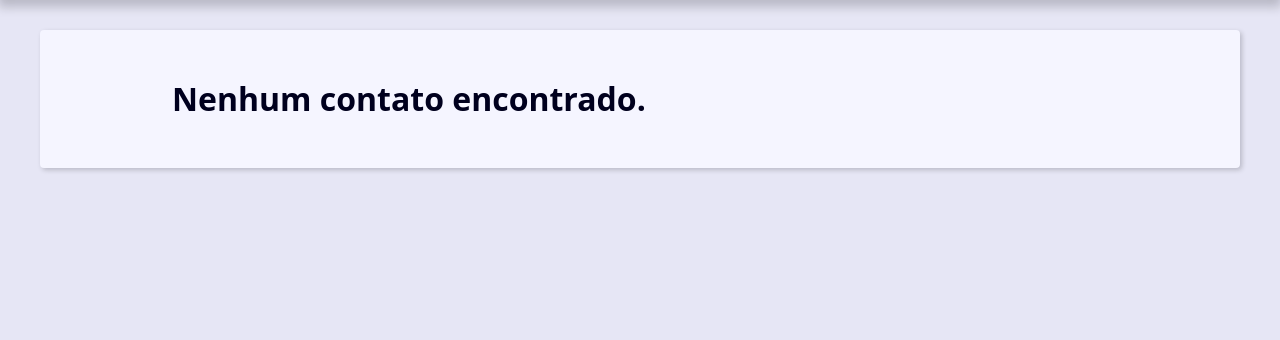
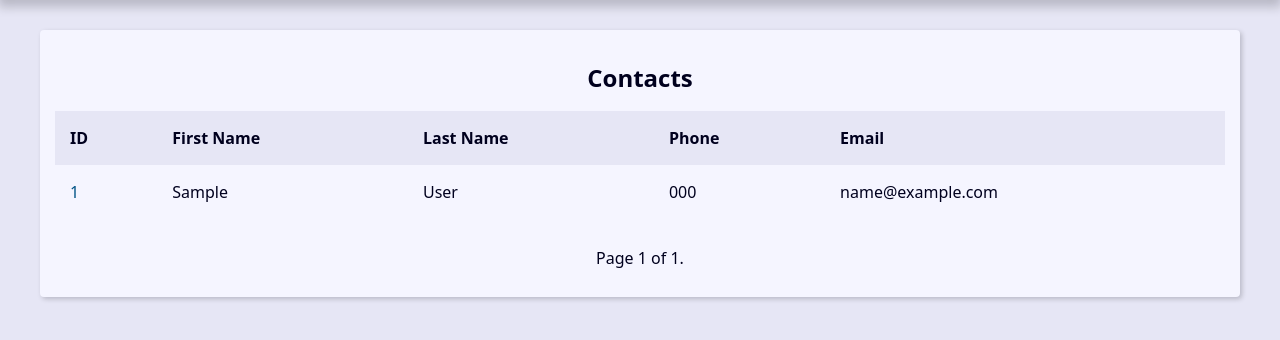
Before and after one commit to T0madon/agenda-django, a Django app: page / in a window 1280 px wide. Shown: the part 239-579 px from the top of the page. Run offline with Django 5.2, Linux system fonts and the light colour scheme; tables that the repository leaves empty hold one stand-in row (values such as "Sample post").

Commit message:
add paginator pesquisa

```diff
--- a/base_templates/global/base.html
+++ b/base_templates/global/base.html
@@ -7,6 +7,7 @@
   {% include "global/partials/_header.html" %}
   <main class="content">
     {% block content %}{% endblock content %}
+    {% include "global/partials/_pagination.html" %}
   </main>
 </body>
 </html>
--- /dev/null
+++ b/base_templates/global/partials/_pagination.html
@@ -0,0 +1,19 @@
+{% if page_obj %}
+	<div class="pagination">
+		<span class="step-links">
+				{% if page_obj.has_previous %}
+						<a href="?page=1&q={{ request.GET.q.strip }}">&laquo; first</a>
+						<a href="?page={{ page_obj.previous_page_number }}&q={{ request.GET.q.strip }}">previous</a>
+				{% endif %}
+
+				<span class="current">
+						Page {{ page_obj.number }} of {{ page_obj.paginator.num_pages }}.
+				</span>
+
+				{% if page_obj.has_next %}
+						<a href="?page={{ page_obj.next_page_number }}&q={{ request.GET.q.strip }}">next</a>
+						<a href="?page={{ page_obj.paginator.num_pages }}&q={{ request.GET.q.strip }}">last &raquo;</a>
+				{% endif %}
+		</span>
+	</div>
+{% endif %}
--- a/contact/templates/contact/index.html
+++ b/contact/templates/contact/index.html
@@ -1,7 +1,7 @@
 {% extends "global/base.html" %}
 
 {% block content %}
-{% if contacts %}
+{% if page_obj %}
 	<div class="responsive-table">
 		<table class="contacts-table">
 			<caption class="table-caption">
@@ -19,7 +19,7 @@
 			</thead>
 
 			<tbody>
-				{% for contact in contacts %}
+				{% for contact in page_obj %}
 					<tr class="table-row">
 						<td class="table-cel">
 							<a
--- a/contact/views/contact_views.py
+++ b/contact/views/contact_views.py
@@ -1,14 +1,19 @@
 from django.shortcuts import render, get_object_or_404, redirect
 from contact.models import Contact
 from django.db.models import Q
+from django.core.paginator import Paginator
 
 def index(request):
     contacts = Contact.objects \
         .filter(show=True) \
-        .order_by('-id')[10:20] \
+        .order_by('-id')
+
+    paginator = Paginator(contacts, 10)
+    page_number = request.GET.get("page")
+    page_obj = paginator.get_page(page_number)
 
     context = {
-        'contacts': contacts,
+        'page_obj': page_obj,
         'site_title': 'Contatos - '
     }
 
@@ -34,9 +39,12 @@ def search(request):
         )\
         .order_by('-id')
 
+    paginator = Paginator(contacts, 10)
+    page_number = request.GET.get("page")
+    page_obj = paginator.get_page(page_number)
 
     context = {
-        'contacts': contacts,
+        'page_obj': page_obj,
         'site_title': 'Search - '
     }
 
```
